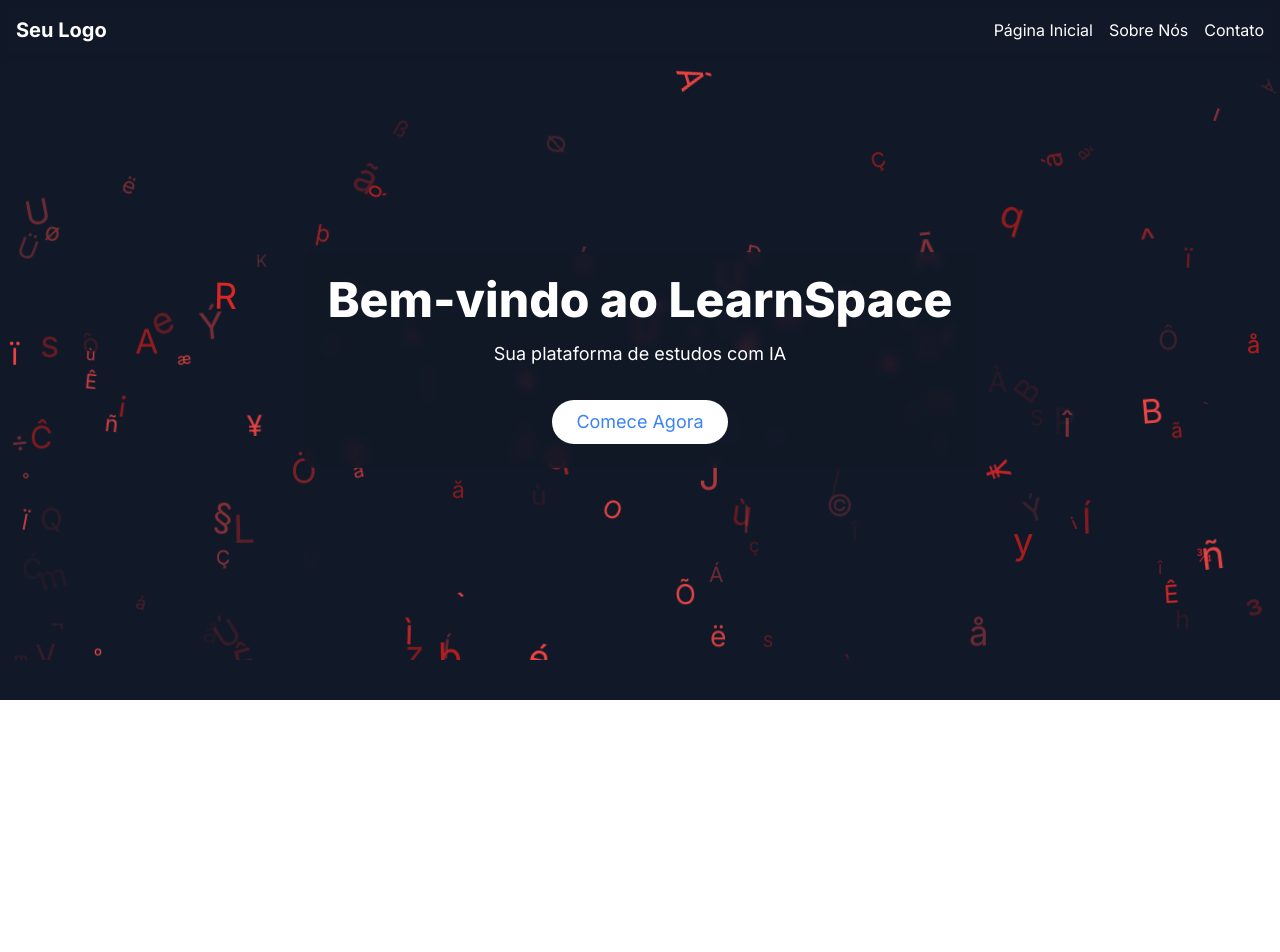
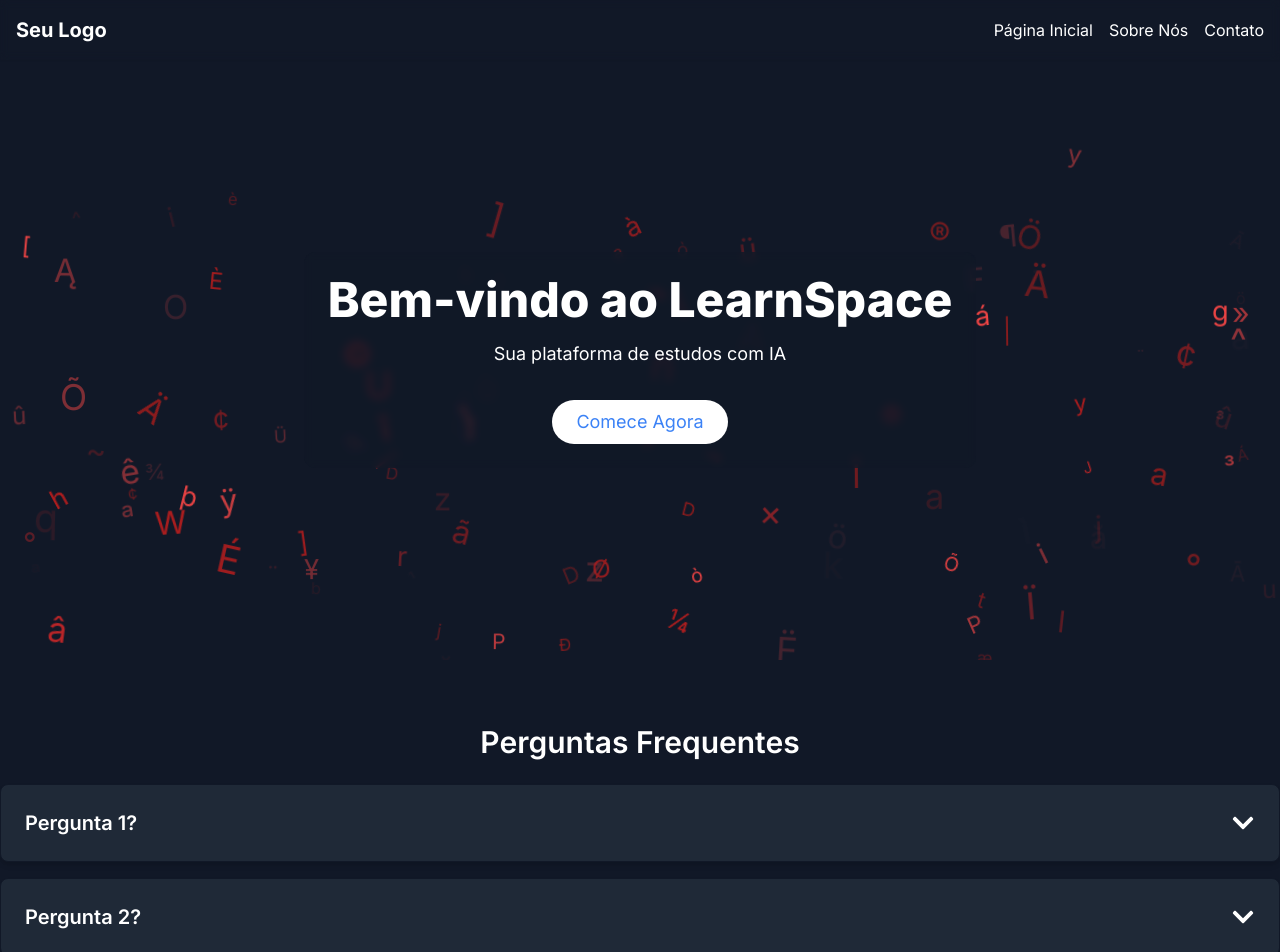
Before and after one commit to JPBaccarin/TCC-LearnSpace, a Next.js app in the folder client/learnspace/: page /landingpage in a window 1280 px wide. Shown: the top 952 px of the page. Before the commit the page ends 800 px from the top, so only its background shows below. Built offline with nearby package versions, Linux system fonts and the light colour scheme.

Commit message:
landing page

```diff
--- a/client/learnspace/src/app/globals.css
+++ b/client/learnspace/src/app/globals.css
@@ -86,6 +86,7 @@
   0% {
     opacity: .75;
   }
+
   100% {
     opacity: 0;
   }
@@ -93,10 +94,24 @@
 }
 
 .opacity-fade {
-  animation: cubic-bezier(0.19, 1, 0.22, 1) 0.5s opacity-fade ;
+  animation: cubic-bezier(0.19, 1, 0.22, 1) 0.5s opacity-fade;
 }
 
 
+
+/* SeuComponente.css */
+
+.glow:hover {
+  background-color: #fca311;
+  box-shadow: 0 0 10px rgba(252, 163, 17, 0.8);
+  transition: background-color 0.3s ease-in-out, box-shadow 0.3s ease-in-out;
+}
+
+.cards__card.glow:hover {
+  background-color: #fca311;
+  box-shadow: 0 0 10px rgba(252, 163, 17, 0.8);
+  transition: background-color 0.3s ease-in-out, box-shadow 0.3s ease-in-out;
+}
 
 
 
--- a/client/learnspace/src/app/landingpage/page.tsx
+++ b/client/learnspace/src/app/landingpage/page.tsx
@@ -1,4 +1,5 @@
 'use client'
+import FAQSection from "@/components/index/faq";
 import Hero from "@/components/index/hero";
 import NavbarLandingPage from "@/components/index/navbar";
 import React from "react";
@@ -8,10 +9,8 @@ const page: React.FC = () => {
   return (
     <div className="bg-gray-900 ">
       <NavbarLandingPage />
-      <Hero/>
-      <div className="h-[40px] bg-gray-900">
-
-      </div>
+      <Hero />
+      <FAQSection />
     </div>
   );
 };
--- a/client/learnspace/src/app/pageone/page.tsx
+++ /dev/null
@@ -1,22 +0,0 @@
-import React from "react";
-import Pageone from "@/components/Inicial/Pageone";
-
-
-
-const page: React.FC = () => {
-    return (
-      <div>
-
-          <Pageone />
-          <p className="min-h-screen bg-gray-800  flex items-top px-40 text-4lx justify-center text-white">Lorem Ipsum is simply dummy text of the printing and typesetting industry. Lorem Ipsum has been the industrys standard dummy text ever since the 1500s, when an unknown printer took a galley of type and scrambled it to make a type specimen book. It has survived not only five centuries, but also the leap into electronic typesetting, remaining essentially unchanged. It was popularised in the 1960s with the release of Letraset sheets containing Lorem Ipsum passages, and more recently with desktop publishing software like Aldus PageMaker including versions of Lorem Ipsum.</p>
-          <h2 className=" bg-gray-800  flex items-top  px-60 text-2lx justify-center text-white">asadasda</h2>
-          <p className=" min-h-screen bg-gray-800  flex items-top p-40 text-4lx justify-center text-white">Lorem Ipsum is simply dummy text of the printing and typesetting industry. Lorem Ipsum has been the industrys standard dummy text ever since the 1500s, when an unknown printer took a galley of type and scrambled it to make a type specimen book. It has survived not only five centuries, but also the leap into electronic typesetting, remaining essentially unchanged. It was popularised in the 1960s with the release of Letraset sheets containing Lorem Ipsum passages, and more recently with desktop publishing software like Aldus PageMaker including versions of Lorem Ipsum.</p>
-
-
-
-
-      </div>
-    );
-  };
-
-  export default page;
--- /dev/null
+++ b/client/learnspace/src/components/index/faq.tsx
@@ -0,0 +1,77 @@
+import React, { useState } from 'react';
+import { motion, AnimatePresence } from 'framer-motion';
+import { FaChevronDown, FaChevronUp } from 'react-icons/fa';
+
+interface FAQItem {
+    question: string;
+    answer: string;
+}
+
+const FAQSection: React.FC = () => {
+    const faqData: FAQItem[] = [
+        {
+            question: 'Pergunta 1?',
+            answer: 'Resposta para a pergunta 1. Lorem ipsum dolor sit amet, consectetur adipiscing elit.',
+        },
+        {
+            question: 'Pergunta 2?',
+            answer: 'Resposta para a pergunta 2. Lorem ipsum dolor sit amet, consectetur adipiscing elit.',
+        },
+        {
+            question: 'Pergunta 3?',
+            answer: 'Resposta para a pergunta 3. Lorem ipsum dolor sit amet, consectetur adipiscing elit.',
+        },
+    ];
+
+    const [selectedQuestion, setSelectedQuestion] = useState<number | null>(null);
+
+    const toggleQuestion = (index: number) => {
+        setSelectedQuestion(selectedQuestion === index ? null : index);
+    };
+
+    return (
+        <section className="bg-gray-900 text-white py-16">
+            <div className="container mx-auto text-center">
+                <h2 className="text-3xl font-semibold mb-6">Perguntas Frequentes</h2>
+                <div className="grid grid-cols-1 gap-4">
+                    {faqData.map((faq, index) => (
+                        <div
+                            key={index}
+                            className="bg-gray-800   border border-gray-900 hover:border-red-600/20 p-6 rounded-lg shadow-md cursor-pointer hover:shadow-lg transition duration-300"
+                            onClick={() => toggleQuestion(index)}
+                        >
+                            <div className="flex justify-between items-center ">
+                                <h3 className="text-xl font-semibold">{faq.question}</h3>
+                                <motion.div
+                                    className="text-2xl"
+                                    initial={false}
+                                    animate={{ rotate: selectedQuestion === index ? 0 : 180 }}
+                                >
+                                    {selectedQuestion === index ? (
+                                        <FaChevronUp />
+                                    ) : (
+                                        <FaChevronUp />
+                                    )}
+                                </motion.div>
+                            </div>
+                            <AnimatePresence>
+                                {selectedQuestion === index && (
+                                    <motion.p
+                                        className="mt-4 text-left"
+                                        initial={{ opacity: 0, height: 0 }}
+                                        animate={{ opacity: 1, height: 'auto' }}
+                                        exit={{ opacity: 0, height: 0 }}
+                                    >
+                                        {faq.answer}
+                                    </motion.p>
+                                )}
+                            </AnimatePresence>
+                        </div>
+                    ))}
+                </div>
+            </div>
+        </section>
+    );
+};
+
+export default FAQSection;
--- a/client/learnspace/src/components/index/hero.tsx
+++ b/client/learnspace/src/components/index/hero.tsx
@@ -1,67 +1,63 @@
-import React from 'react';
+import React, { useEffect } from 'react';
 import { motion } from 'framer-motion';
 
-
-const colors = ['#EF4444', '#F04343', '#DC2626', '#B91C1C', '#991B1B',];
-// Cores diferentes
+const colors = ['#EF4444', '#F04343', '#DC2626', '#B91C1C', '#991B1B'];
 
 const Hero: React.FC = () => {
+  useEffect(() => {
+    const rainContainer = document.querySelector('.rain-container');
+
+    if (rainContainer) {
+      for (let i = 0; i < 200; i++) {
+        const randomColor = colors[Math.floor(Math.random() * colors.length)];
+        const fontSize = `${Math.random() * 25 + 15}px`;
+        const opacity = Math.random().toFixed(2); // Corrigido para transformar em string com 2 casas decimais
+        const rotation = Math.random() * 360 - 10;
+        const duration = `${Math.random() * 20 + 4}s`;
+
+        const rainElement = document.createElement('div');
+        rainElement.className = 'rain';
+        rainElement.style.left = `${Math.random() * 100}%`;
+        rainElement.style.top = `${-Math.random() * 100}%`;
+        rainElement.style.animation = `rain ${duration} cubic-bezier(0.19, 1, 0.22, 1) infinite`;
+        rainElement.style.color = randomColor;
+        rainElement.style.fontSize = fontSize;
+        rainElement.style.opacity = opacity; // Corrigido para string
+        rainElement.style.transform = `rotate(${rotation}deg)`;
+        rainElement.textContent = String.fromCharCode(Math.random() * 200 + 65);
+
+        rainContainer.appendChild(rainElement);
+      }
+    }
+  }, []);
+
   return (
     <section className="bg-gray-900 h-screen max-h-[600px] flex flex-col justify-center items-center text-white relative overflow-hidden transition- duration-150">
-            {/* Adicione a div com o efeito de chuva de letras aqui */}
       <div className="rain-container">
-                {Array.from({ length: 200 }, (_, index) => {
-                    const randomColor = colors[Math.floor(Math.random() * colors.length)];
-                    const fontSize = `${Math.random() * 25 + 15}px`; // Tamanho da fonte aleatório
-                    const opacity = Math.random(); // Opacidade aleatória
-                    const rotation = Math.random() * 360 - 10; // Rotação aleatória entre -10 e 10 graus
-
-                    // Gere uma duração aleatória com diminuição de velocidade
-                    const duration = `${Math.random() * 20 + 4}s`;
-                    const animationKeyframes = `rain ${duration} cubic-bezier(0.19, 1, 0.22, 1) infinite`;
-
-                    return (
-                        <div
-                            key={index}
-                            className="rain"
-                            style={{
-                                left: `${Math.random() * 100}%`, /* Posição horizontal aleatória */
-                                top: `${-Math.random() * 100}%`, /* Posição vertical aleatória (começa acima da div) */
-                                animation: animationKeyframes, // Aplicar a animação com a duração variável
-                                color: randomColor, // Cor aleatória
-                                fontSize: fontSize, // Tamanho da fonte variável
-                                opacity: opacity, // Opacidade variável
-                                transform: `rotate(${rotation}deg)`, // Rotação aleatória
-                            }}
-                        >
-                            {/* Substitua o conteúdo das divs com as letras que desejar */}
-                            {String.fromCharCode(Math.random() * 200 + 65)}
-                        </div>
-                    );
-                })}
+        {/* Os elementos da chuva de letras serão criados dinamicamente aqui */}
       </div>
       <motion.div
         className="flex flex-col items-center text-center z-10 bg-gray-900/75 backdrop-blur-sm p-6 rounded-xl"
-                initial={{ opacity: 0, y: 50 }} // Animação inicial de fade-in e deslizar para cima
-                animate={{ opacity: 1, y: 0 }} // Animação ao aparecer
+        initial={{ opacity: 0, y: 50 }}
+        animate={{ opacity: 1, y: 0 }}
         transition={{ duration: 1 }}
       >
         <motion.div
           className="sm:text-5xl text-4xl font-extrabold mb-4"
-                    whileHover={{ scale: 1.02, }} // Aumenta o tamanho e muda a cor ao passar o mouse
+          whileHover={{ scale: 1.02 }}
         >
           Bem-vindo ao LearnSpace
         </motion.div>
         <motion.p
           className="sm:text-lg text-base mb-8"
-                    whileHover={{ scale: 1.02,}} // Aumenta o tamanho e muda a cor ao passar o mouse
+          whileHover={{ scale: 1.02 }}
         >
           Sua plataforma de estudos com IA
         </motion.p>
         <motion.a
           href="#"
           className="bg-white text-blue-500 py-2 px-6 rounded-full sm:text-lg hover:bg-blue-500 hover:text-white transition duration-300 ease-in-out text-base"
-                    whileHover={{ scale: 1.1 }} // Aumenta o tamanho ao passar o mouse
+          whileHover={{ scale: 1.1 }}
         >
           Comece Agora
         </motion.a>
--- /dev/null
+++ b/client/learnspace/src/components/login/signup/signup.tsx
@@ -0,0 +1,17 @@
+import React, { Component } from 'react'
+
+type Props = {}
+
+type State = {}
+
+class signup extends Component<Props, State> {
+  state = {}
+
+  render() {
+    return (
+      <div>signup</div>
+    )
+  }
+}
+
+export default signup
```
Also changed, not shown: client/learnspace/src/components/index/hero2.tsx (added). Lines whose indentation alone changed are shown as unchanged.
